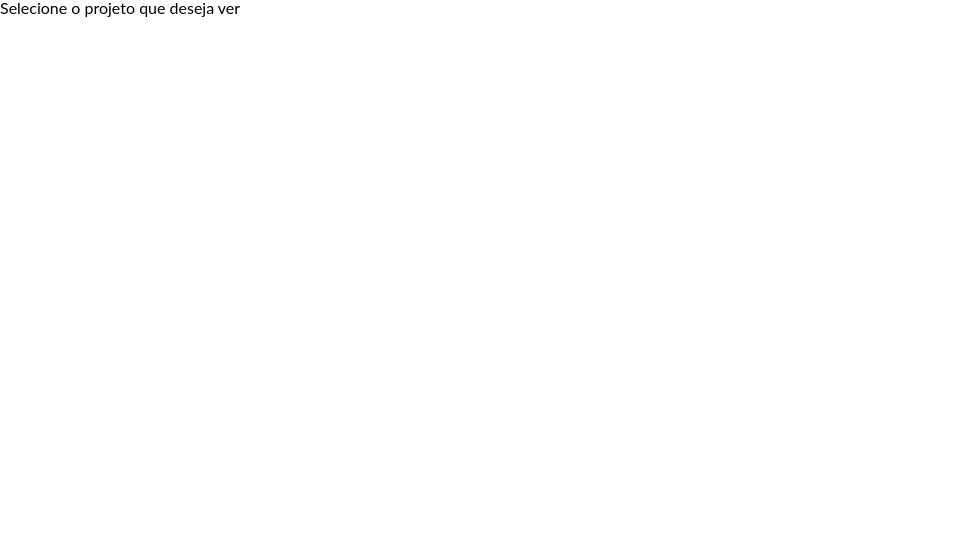
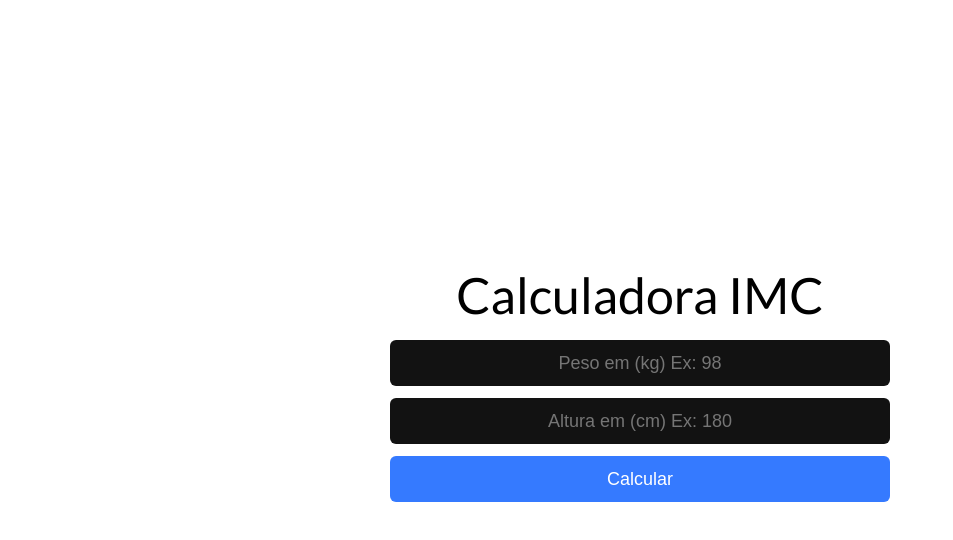
Before and after one commit to Tonashiro/semana-reactjs, a Next.js app: page / in a window 1280 px wide. Shown: the top 540 px of the page, without its empty margins (0-953 px from the left). Built offline with nearby package versions, Linux system fonts and the light colour scheme.

Commit message:
feat: projeto calculadora imc finalizado

```diff
--- a/pages/index.tsx
+++ /dev/null
@@ -1,11 +0,0 @@
-import React from "react";
-
-const Home = () => {
-  return (
-    <>
-      <h1>Selecione o projeto que deseja ver</h1>
-    </>
-  );
-};
-
-export default Home;
--- /dev/null
+++ b/src/components/Calculadora/index.tsx
@@ -0,0 +1,58 @@
+// Libs
+import React, { useState } from "react";
+
+// Styles
+import { Container, Form } from "./styles";
+
+export const Calculadora = () => {
+  const [peso, setPeso] = useState("");
+  const [altura, setAltura] = useState("");
+
+  const [mensagem, setMensagem] = useState("");
+
+  function calcularIMC() {
+    let alt: number;
+    let imc: number;
+
+    alt = Number(altura) / 100;
+    imc = Number(peso) / (alt * alt);
+
+    if (imc < 18.6) {
+      setMensagem("Você está abaixo do peso! Seu IMC: " + imc.toFixed(2));
+    } else if (imc >= 18.6 && imc < 24.9) {
+      setMensagem("Peso ideal! Seu IMC: " + imc.toFixed(2));
+    } else if (imc >= 24.9 && imc < 34.9) {
+      setMensagem(
+        "Você está levemente acima do peso! Seu IMC: " + imc.toFixed(2)
+      );
+    } else if (imc >= 34.9) {
+      setMensagem("Cuidado Obesidade! Seu IMC: " + imc.toFixed(2));
+    }
+  }
+
+  return (
+    <Container>
+      <h1>Calculadora IMC</h1>
+
+      <Form>
+        <input
+          type="text"
+          placeholder="Peso em (kg) Ex: 98"
+          value={peso}
+          onChange={(e) => setPeso(e.target.value)}
+        />
+        <input
+          type="text"
+          placeholder="Altura em (cm) Ex: 180"
+          value={altura}
+          onChange={(e) => setAltura(e.target.value)}
+        />
+        <button onClick={calcularIMC}>Calcular</button>
+      </Form>
+
+      <h2>{mensagem}</h2>
+    </Container>
+  );
+};
+
+export default Calculadora;
--- /dev/null
+++ b/src/components/Calculadora/styles.ts
@@ -0,0 +1,67 @@
+import styled from "styled-components";
+
+export const Container = styled.div`
+  display: flex;
+  justify-content: center;
+  align-items: center;
+  flex-direction: column;
+
+  width: 100%;
+  height: 100vh;
+
+  h1 {
+    font-size: 50px;
+    margin-bottom: 20px;
+  }
+
+  h2 {
+    margin-top: 28px;
+  }
+
+  span {
+    margin: 12px 0;
+  }
+`;
+
+export const Form = styled.div`
+  display: flex;
+  flex-direction: column;
+  align-items: center;
+
+  width: 500px;
+
+  input {
+    width: 100%;
+    height: 46px;
+
+    padding: 0;
+    margin-bottom: 12px;
+
+    color: #fff;
+    background-color: #121212;
+    border: 0;
+    border-radius: 6px;
+
+    font-size: 18px;
+    text-align: center;
+  }
+
+  button {
+    width: 100%;
+    height: 46px;
+
+    border: 0;
+    border-radius: 6px;
+    color: #FFF;
+    background-color: #357aff;
+
+    cursor: pointer;
+    font-size: 18px;
+
+    transition: 0.5s;
+
+    &:hover {
+      background-color: #4135ff;
+    }
+  }
+`;
--- a/pages/_app.tsx
+++ b/src/pages/_app.tsx
@@ -1,11 +1,11 @@
-import GlobalStyled from "../styles/GlobalStyled";
 import type { AppProps } from "next/app";
+import GlobalStyled from "../styles/GlobalStyled.js";
 
 function MyApp({ Component, pageProps }: AppProps) {
   return (
     <>
+      <Component {...pageProps} />
       <GlobalStyled />
-      <Component {...pageProps} />
     </>
   );
 }
--- /dev/null
+++ b/src/pages/_document.tsx
@@ -0,0 +1,39 @@
+import React from "react";
+import Document, {
+  Html,
+  Head,
+  Main,
+  NextScript,
+  DocumentContext,
+} from "next/document";
+
+class MyDocument extends Document {
+  static async getInitialProps(ctx: DocumentContext) {
+    const initialProps = await Document.getInitialProps(ctx);
+    return { ...initialProps };
+  }
+
+  render() {
+    return (
+      <Html lang="pt-BR">
+        <Head>
+          <link rel="preconnect" href="https://fonts.gstatic.com" />
+          <link
+            href="https://fonts.googleapis.com/css?family=Lato:100,100italic,300,300italic,regular,italic,700,700italic,900,900italic"
+            rel="stylesheet"
+          />
+          <meta name="description" content="ESCREVER DEPOIS" />
+          <meta name="author" content="rocky.monks" />
+
+          <link rel="shortcut icon" href="favicon.png" />
+        </Head>
+        <body>
+          <Main />
+          <NextScript />
+        </body>
+      </Html>
+    );
+  }
+}
+
+export default MyDocument;
--- /dev/null
+++ b/src/pages/index.tsx
@@ -0,0 +1,17 @@
+// Libs
+import React from "react";
+
+// Components
+import Calculadora from "@components/Calculadora";
+import EncurtaLink from "@components/EncurtaLink";
+
+const Home = () => {
+  return (
+    <>
+      <Calculadora />
+      {/*       <EncurtaLink /> */}
+    </>
+  );
+};
+
+export default Home;
```
Also changed, not shown: src/styles/GlobalStyled.js (renamed from styles/GlobalStyled.js), 2 other files (tests, documents, lock files or other folders).
